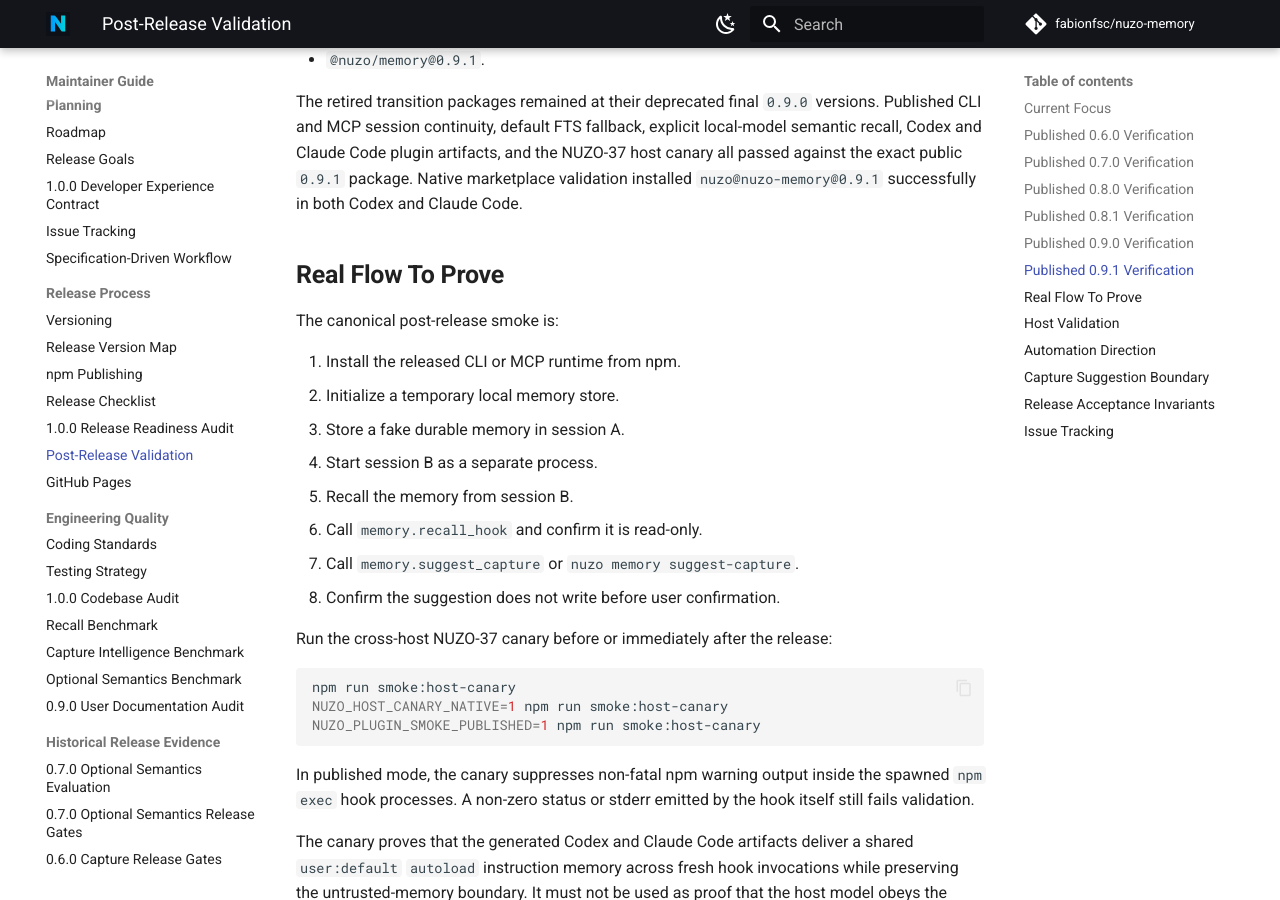
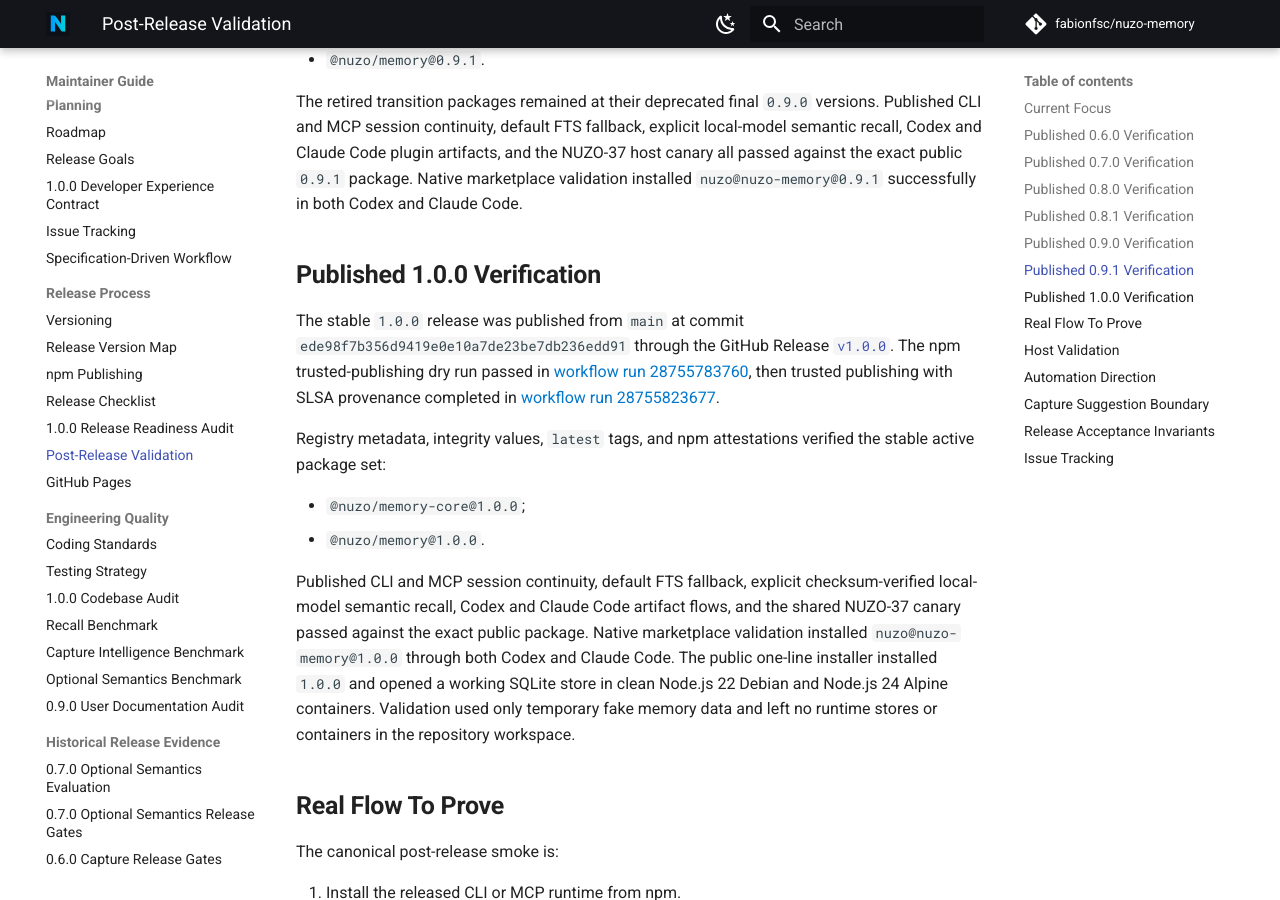
Before and after one commit to fabionfsc/nuzo-memory, an MkDocs documentation site: the page built from docs/operations/post-release-validation.md, in a window 1280 px wide and 900 px high, scrolled down 4036 px. Built offline with MkDocs 1.6.1 and Material for MkDocs 9.7.7, drawn with Linux system fonts in a browser that asks for light colours; comment, search, counter and statistics services are not loaded.

Commit message:
docs(release): record 1.0.0 validation
Closes #285.

```diff
--- a/docs/operations/post-release-validation.md
+++ b/docs/operations/post-release-validation.md
@@ -189,6 +189,31 @@
 package. Native marketplace validation installed
 `nuzo@nuzo-memory@0.9.1` successfully in both Codex and Claude Code.
 
+## Published 1.0.0 Verification
+
+The stable `1.0.0` release was published from `main` at commit
+`ede98f7b356d9419e0e10a7de23be7db236edd91` through the GitHub Release
+[`v1.0.0`](https://github.com/fabionfsc/nuzo-memory/releases/tag/v1.0.0).
+The npm trusted-publishing dry run passed in
+[workflow run 28755783760](https://github.com/fabionfsc/nuzo-memory/actions/runs/28755783760),
+then trusted publishing with SLSA provenance completed in
+[workflow run 28755823677](https://github.com/fabionfsc/nuzo-memory/actions/runs/28755823677).
+
+Registry metadata, integrity values, `latest` tags, and npm attestations
+verified the stable active package set:
+
+- `@nuzo/memory-core@1.0.0`;
+- `@nuzo/memory@1.0.0`.
+
+Published CLI and MCP session continuity, default FTS fallback, explicit
+checksum-verified local-model semantic recall, Codex and Claude Code artifact
+flows, and the shared NUZO-37 canary passed against the exact public package.
+Native marketplace validation installed `nuzo@nuzo-memory@1.0.0` through both
+Codex and Claude Code. The public one-line installer installed `1.0.0` and
+opened a working SQLite store in clean Node.js 22 Debian and Node.js 24 Alpine
+containers. Validation used only temporary fake memory data and left no
+runtime stores or containers in the repository workspace.
+
 ## Real Flow To Prove
 
 The canonical post-release smoke is:
```
Also changed, not shown: CHANGELOG.md (+6 -0 lines), 1 other file.
